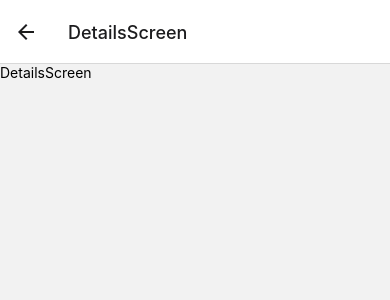
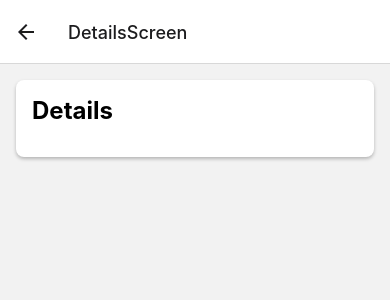
Before and after one commit to riwaldo14/spendWise, a React Native app: screen /DetailsScreen in a window 390 px wide. Shown: the top 300 px of the page. Built offline with nearby package versions, Linux system fonts and the light colour scheme.

Commit message:
adding delete transaction logic

```diff
--- a/App.js
+++ b/App.js
@@ -67,7 +67,7 @@ function MainPage() {
         name="ReportsTab"
         component={ReportStackScreen}
         options={{
-          tabBarLabel: "Account",
+          tabBarLabel: "Report",
           tabBarIcon: ({ color, size }) => (
             <Ionicons name="document-text" color={color} size={size} />
           ),
--- a/src/components/TransactionList.js
+++ b/src/components/TransactionList.js
@@ -7,9 +7,10 @@ export default function TransactionList({ transactions }) {
     <FlatList
       data={transactions}
       renderItem={({ item, index }) => {
-        console.log("Item being rendered:", item.date); // Log the item here
+        // console.log("Item being rendered:", item.date); // Log the item here
         return (
           <TransactionItem
+            id={item.id}
             amount={item.amount}
             category={item.category}
             date={item.date}
--- a/src/screens/AddTransaction.js
+++ b/src/screens/AddTransaction.js
@@ -1,6 +1,8 @@
 import React, { useContext, useState } from "react";
 import { View, TextInput, Button, StyleSheet } from "react-native";
 import dayjs from "dayjs";
+
+import { v4 as uuidv4 } from "uuid";
 
 //component import
 import DatePicker from "../components/DatePicker";
@@ -18,28 +20,19 @@ const AddTransaction = ({ route, navigation }) => {
   const handleDateChange = (newDate) => {
     setDate(newDate);
   };
+
   const TransactionsCtx = useContext(TransactionContext);
 
+  const transactionId = uuidv4();
+
   const handleAddTransaction = () => {
+    const transactionData = { amount, category, note, date, sourceOfFund };
+
     // Handle adding transaction logic here
-    console.log("Transaction added:", {
-      amount,
-      category,
-      note,
-      date,
-      sourceOfFund,
-    });
-
-    TransactionsCtx.addTransaction({
-      amount,
-      category,
-      note,
-      date,
-      sourceOfFund,
-      date,
-    });
+    TransactionsCtx.addTransaction({ id: transactionId, ...transactionData });
 
     navigation.goBack();
+    console.log("Transaction added:", transactionData);
   };
 
   return (
--- a/src/screens/DetailsScreen.js
+++ b/src/screens/DetailsScreen.js
@@ -1,10 +1,86 @@
-import { View, Text } from "react-native";
-import React from "react";
+import { View, Text, StyleSheet, Pressable } from "react-native";
+import { useContext } from "react";
+import { TransactionContext } from "../../store/transaction-context";
 
-export default function DetailsScreen() {
+export default function DetailsScreen({ route, navigation }) {
+  const transactionCtx = useContext(TransactionContext);
+
+  const selectedTransactionId = route.params?.transactionId;
+
+  const selectedTransaction = transactionCtx.transactions.find(
+    (transaction) => transaction.id === selectedTransactionId
+  );
+
+  function deleteTransactionHandler() {
+    transactionCtx.deleteTransaction(selectedTransactionId);
+    navigation.goBack();
+  }
+
   return (
-    <View>
-      <Text>DetailsScreen</Text>
+    <View style={styles.card}>
+      <Text style={styles.title}>Details</Text>
+      {selectedTransaction && (
+        <>
+          <View style={styles.details}>
+            <Text style={styles.label}>Amount:</Text>
+            <Text>{selectedTransaction.amount}</Text>
+          </View>
+          <View style={styles.details}>
+            <Text style={styles.label}>Category:</Text>
+            <Text>{selectedTransaction.category}</Text>
+          </View>
+          <View style={styles.details}>
+            <Text style={styles.label}>Note:</Text>
+            <Text>{selectedTransaction.note}</Text>
+          </View>
+          <View style={styles.details}>
+            <Text style={styles.label}>Date:</Text>
+            <Text>{selectedTransaction.date}</Text>
+          </View>
+          <View style={styles.details}>
+            <Text style={styles.label}>Source of Fund:</Text>
+            <Text>{selectedTransaction.sourceOfFund}</Text>
+          </View>
+          <Pressable onPress={deleteTransactionHandler} style={styles.button}>
+            <Text>Delete Transaction</Text>
+          </Pressable>
+        </>
+      )}
     </View>
   );
 }
+
+const styles = StyleSheet.create({
+  card: {
+    backgroundColor: "#FFFFFF",
+    borderRadius: 8,
+    padding: 16,
+    margin: 16,
+    shadowColor: "#000",
+    shadowOffset: {
+      width: 0,
+      height: 2,
+    },
+    shadowOpacity: 0.25,
+    shadowRadius: 3.84,
+    elevation: 5,
+  },
+  title: {
+    fontSize: 24,
+    fontWeight: "bold",
+    marginBottom: 16,
+  },
+  details: {
+    flexDirection: "row",
+    justifyContent: "space-between",
+    marginBottom: 8,
+  },
+  label: {
+    fontWeight: "bold",
+    marginRight: 8,
+  },
+  button: {
+    padding: 16,
+    backgroundColor: "#ff9494",
+  },
+});
--- a/store/transaction-context.js
+++ b/store/transaction-context.js
@@ -17,7 +17,7 @@ function transactionsReducer(state, action) {
       return inverted;
     case "UPDATE":
       const updatableTransactionIndex = state.findIndex(
-        (expense) => expense.id === action.payload.id
+        (transaction) => transaction.id === action.payload.id
       );
       const updatableTransaction = state[updatableTransactionIndex];
       const updatedItem = { ...updatableTransaction, ...action.payload.data };
@@ -25,7 +25,7 @@ function transactionsReducer(state, action) {
       updatedTransactions[updatableTransactionIndex] = updatedItem;
       return updatedTransactions;
     case "DELETE":
-      return state.filter((expense) => expense.id !== action.payload);
+      return state.filter((transaction) => transaction.id !== action.payload);
     default:
       return state;
   }
```
